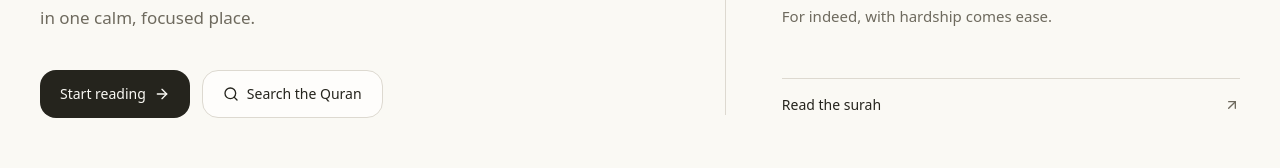
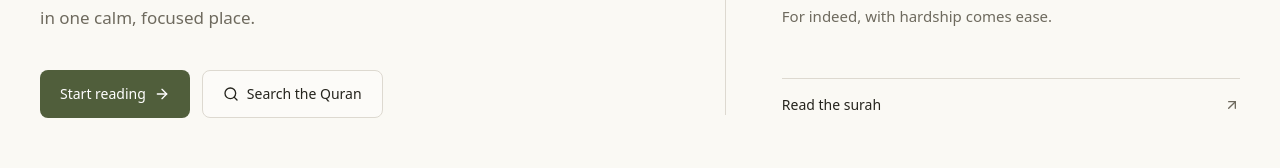
Before and after one commit to iattia/IslamicHub, a Next.js app: page / in a window 1280 px wide. Shown: the part 411-579 px from the top of the page. Built offline with nearby package versions, Linux system fonts and the light colour scheme; no server answers; a web font is replaced by a local one.

Commit message:
Refine IslamicHub reading experience

```diff
--- a/src/components/ui/button.tsx
+++ b/src/components/ui/button.tsx
@@ -1,8 +1,34 @@
-import { cva, type VariantProps } from 'class-variance-authority';
-import { type ButtonHTMLAttributes, forwardRef } from 'react';
-import { cn } from '@/lib/utils';
+import { cva, type VariantProps } from "class-variance-authority";
+import { type ButtonHTMLAttributes, forwardRef } from "react";
+import { cn } from "@/lib/utils";
 
-const buttonVariants = cva('inline-flex items-center justify-center gap-2 rounded-xl text-sm font-medium transition focus-visible:outline-none focus-visible:ring-2 focus-visible:ring-accent disabled:pointer-events-none disabled:opacity-50', { variants: { variant: { primary: 'bg-ink text-canvas hover:opacity-90', secondary: 'border border-line bg-panel text-ink hover:bg-sand', ghost: 'text-muted hover:bg-sand hover:text-ink', quiet: 'text-muted underline-offset-4 hover:text-ink hover:underline' }, size: { sm: 'h-9 px-3', md: 'h-11 px-4', lg: 'h-12 px-5' } }, defaultVariants: { variant: 'primary', size: 'md' } });
-export interface ButtonProps extends ButtonHTMLAttributes<HTMLButtonElement>, VariantProps<typeof buttonVariants> {}
-export const Button = forwardRef<HTMLButtonElement, ButtonProps>(({ className, variant, size, ...props }, ref) => <button ref={ref} className={cn(buttonVariants({ variant, size }), className)} {...props} />);
-Button.displayName = 'Button';
+const buttonVariants = cva(
+  "inline-flex items-center justify-center gap-2 rounded-lg text-sm font-medium transition-colors focus-visible:outline-none focus-visible:ring-2 focus-visible:ring-accent focus-visible:ring-offset-2 focus-visible:ring-offset-canvas disabled:pointer-events-none disabled:opacity-45",
+  {
+    variants: {
+      variant: {
+        primary: "bg-accent text-white hover:bg-accent/90 dark:text-canvas",
+        secondary:
+          "border border-line bg-panel/70 text-ink hover:border-accent/40 hover:bg-sand",
+        ghost: "text-muted hover:bg-sand hover:text-ink",
+        quiet: "text-muted underline-offset-4 hover:text-ink hover:underline",
+      },
+      size: { sm: "h-9 px-3", md: "h-11 px-4", lg: "h-12 px-5" },
+    },
+    defaultVariants: { variant: "primary", size: "md" },
+  },
+);
+export interface ButtonProps
+  extends
+    ButtonHTMLAttributes<HTMLButtonElement>,
+    VariantProps<typeof buttonVariants> {}
+export const Button = forwardRef<HTMLButtonElement, ButtonProps>(
+  ({ className, variant, size, ...props }, ref) => (
+    <button
+      ref={ref}
+      className={cn(buttonVariants({ variant, size }), className)}
+      {...props}
+    />
+  ),
+);
+Button.displayName = "Button";
```
